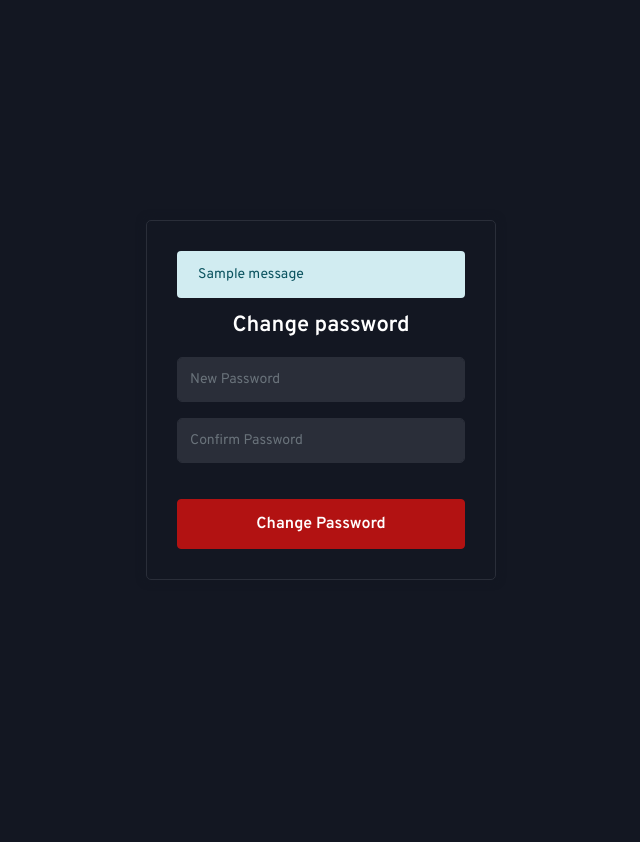
After one commit to aswandhkolangarodi/tetheringtron, a Django app: page /member/change-password/1/ in a window 1280 px wide. The commit adds this page. Shown: the whole page, without its empty margins (319-959 px from the left). Run offline with Django 4.2, Linux system fonts and the light colour scheme; tables that the repository leaves empty hold one stand-in row (values such as "Sample post"); one stand-in notice (Sample message) is shown; some libraries are stand-ins or nearby versions.

Commit message:
forget password

```diff
--- a/home/models.py
+++ b/home/models.py
@@ -70,6 +70,7 @@ class Profile(models.Model):
     updated = models.DateTimeField(auto_now=True,null=True)
     created = models.DateTimeField(auto_now_add=True, null=True)
     auth_token = models.CharField(max_length=100 )
+    forget_password_token = models.CharField(max_length=100)
     is_verified = models.BooleanField(default=False)
     created_at = models.DateTimeField(auto_now_add=True)
 
--- a/home/urls.py
+++ b/home/urls.py
@@ -18,6 +18,8 @@ urlpatterns = [
     path('sent-mail', views.sent_mail, name='sent_mail'),
     path('error' , views.error_page , name="error"),
     path('<str:ref_code>/',views.main_view,name='main-view'),
+    path('member/change-password/<token>/' , views.ChangePassword , name="change_password"),
+    path('member/forgetpassword', views.forgetpassword, name='forgetpassword')
     # path('send_otp',views.send_otp)
 
 ]
--- a/home/views.py
+++ b/home/views.py
@@ -13,6 +13,7 @@ from django.contrib.auth.decorators import login_required
 from django.shortcuts import render
 import math, random
 from django.http import HttpResponse
+from .helpers import send_forget_password_mail
 
 def generateOTP() :
     digits = "0123456789"
@@ -215,6 +216,68 @@ def contactus(request):
 
      return render(request,'home/contactus.html',context)
 
+
+def ChangePassword(request , token):
+    context = {}
+    try:
+        profile_obj = Profile.objects.filter(forget_password_token = token).first()
+        context = {'user_id' : profile_obj.user.id}
+
+        if request.method == 'POST':
+            new_password = request.POST.get('new_password')
+            confirm_password = request.POST.get('reconfirm_password')
+            user_id = request.POST.get('user_id')
+
+            if user_id is  None:
+                messages.success(request, 'No user id found.')
+                return redirect(f'/member/change-password/{token}/')
+
+
+            if  new_password != confirm_password:
+                messages.success(request, 'both should  be equal.')
+                return redirect(f'/member/change-password/{token}/')
+
+
+            user_obj = User.objects.get(id = user_id)
+            user_obj.set_password(new_password)
+            user_obj.save()
+            messages.success(request, 'Message Reset Successfully.')
+            return redirect('/member/login')
+
+
+
+
+
+    except Exception as e:
+        print(e)
+    return render(request , 'home/change-password.html' , context)
+
+
+
+def forgetpassword(request):
+    try:
+        if request.method == 'POST':
+            email = request.POST.get('email')
+
+            if not User.objects.filter(email=email).first():
+                messages.success(request, 'Not user found with this email.')
+                return redirect('/forgetpassword')
+
+            user_obj = User.objects.get(email = email)
+            token = str(uuid.uuid4())
+            profile_obj= Profile.objects.get(user = user_obj)
+            profile_obj.forget_password_token = token
+            profile_obj.save()
+            send_forget_password_mail(user_obj.email , token)
+            messages.success(request, 'An email is sent.')
+            return redirect('/member/forgetpassword')
+
+
+
+    except Exception as e:
+        print(e)
+    return render(request , 'home/forget-password.html')
+
 # def generateOTP() :
 #     digits = "123456789"
 #     OTP = ""
--- /dev/null
+++ b/templates/home/change-password.html
@@ -0,0 +1,72 @@
+{% load static %}
+    <!DOCTYPE html>
+    <html lang="en">
+
+    <!-- Added by HTTrack --><meta http-equiv="content-type" content="text/html;charset=UTF-8" /><!-- /Added by HTTrack -->
+    <head>
+      <meta charset="UTF-8">
+      <meta name="viewport" content="width=device-width, initial-scale=1.0">
+      <meta http-equiv="X-UA-Compatible" content="ie=edge">
+      <title>Tetherin Tron</title>
+      <link rel="icon" type="image/png" sizes="16x16" href="{% static 'member/images/logo1.png' %}">
+      <link rel="stylesheet" href="{% static 'home/css/style.css' %}">
+      <style>
+        a{
+            color: white;
+        }
+        a:hover{
+            color: #b21212;
+        }
+        .alert {
+        position: relative;
+        padding: .75rem 1.25rem;
+        margin-bottom: 1rem;
+        border: 1px solid transparent;
+        border-radius: .25rem
+    }
+    </style>
+    </head>
+
+<body id="dark">
+
+
+
+  <div class="vh-100 d-flex justify-content-center">
+
+    <div class="form-access my-auto">
+      <form method="post">
+        {% if messages %}
+
+        {% for message in messages %}
+
+        <div class="alert alert-info">
+            {{ message }}
+        </div>
+        {% endfor %}
+
+    {% endif %}
+        {% csrf_token %}
+        <div id="email_div" style="display: block;">
+        <span>Change password</span>
+        <div class="form-group">
+          <input type="password" name="new_password" id="email" class="form-control" placeholder="New Password">
+        </div>
+        <div class="form-group">
+          <input type="password" name="reconfirm_password" id="password" class="form-control" placeholder="Confirm Password">
+          <input type="hidden" value="{{user_id}}" name="user_id">
+        </div>
+        <button type="submit"  class="btn btn-primary">Change Password</button>
+      </div>
+
+
+      </form>
+
+    </div>
+  </div>
+  <br> <br>
+
+
+
+</body>
+
+</html>
--- a/templates/home/login.html
+++ b/templates/home/login.html
@@ -42,7 +42,7 @@
           <input type="password" name="password" id="password" class="form-control" placeholder="Password">
         </div>
         <div class="text-right">
-          <a href="reset-password-dark.html" >Forgot Password?</a>
+          <a href="{% url 'home:forgetpassword' %}" >Forgot Password?</a>
         </div>
 
         <button type="submit" onclick="ajax_send_otp()" class="btn btn-primary">Sign In</button>
```
Also changed, not shown: home/helpers.py (added, +15 -0 lines), templates/home/forget-password.html (added, +57 -0 lines).
